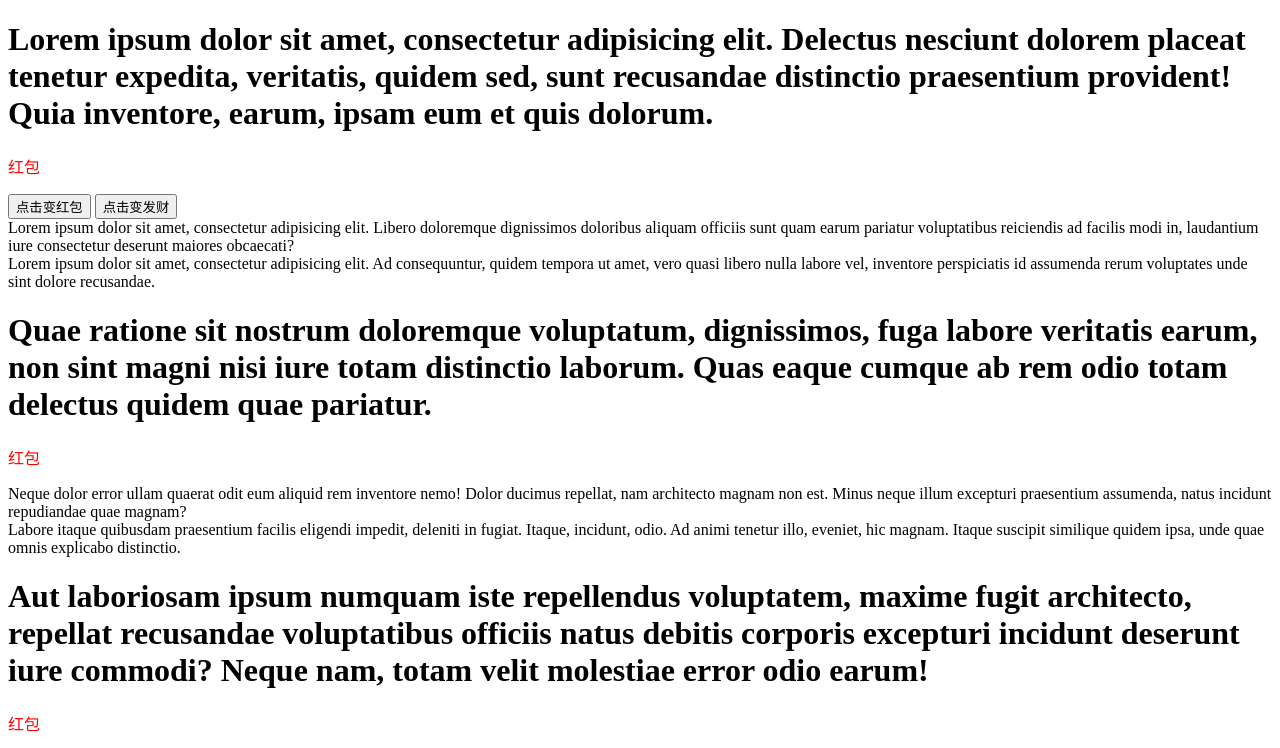
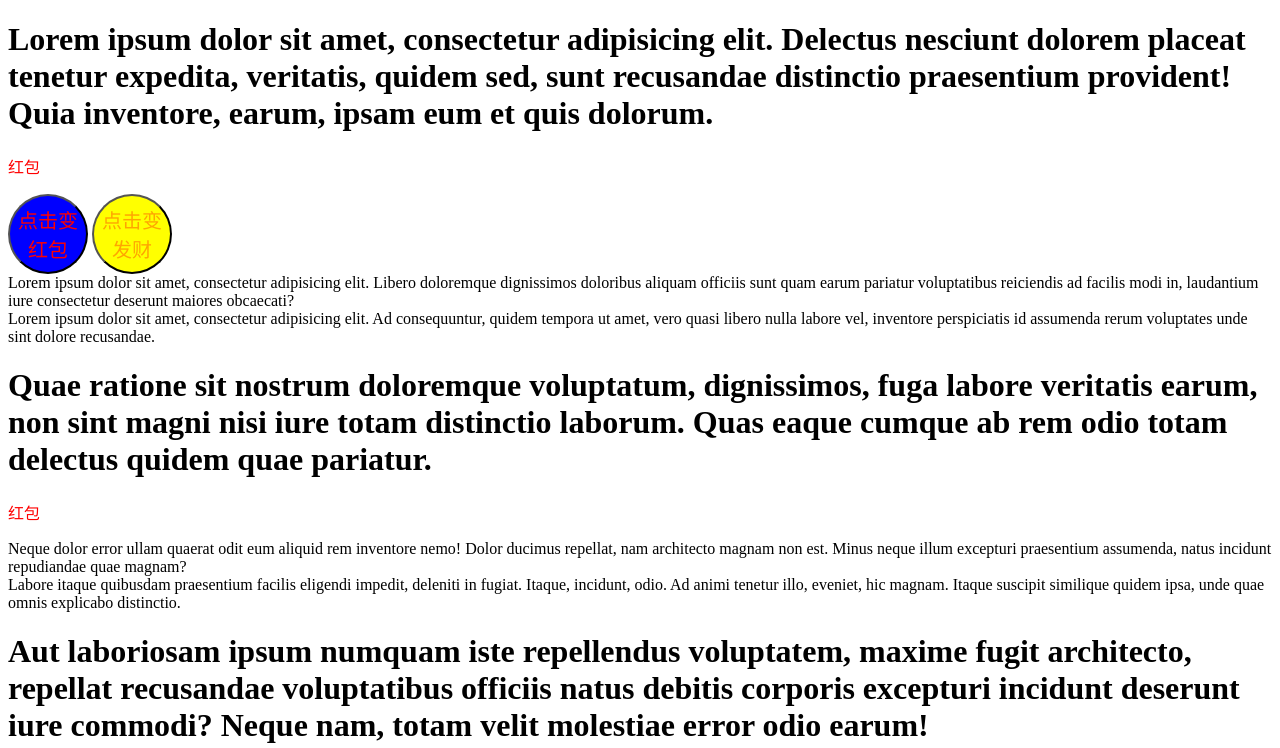
Before and after one commit to e746/miao, a plain HTML site: page red-paragraphs.html in a window 1280 px wide. Both pictures are taken after a click on the button "点击变红包". Shown: the top 748 px of the page. Drawn offline with Linux system fonts and the light colour scheme.

Commit message:
jq test2

```diff
--- a/red-paragraphs.html
+++ b/red-paragraphs.html
@@ -7,6 +7,18 @@
   <style type="text/css">
   p{color: red;}
   .boom{color: blue;}
+  button{
+    border-radius:50%;
+    width: 80px;
+    height: 80px;
+    font-size: 20px;
+    background-color: blue;
+    color: #FF0000;
+  }
+  .supercolor{
+    color: orange;
+    background-color: yellow;
+  }
   </style>
 
 </head>
@@ -23,11 +35,19 @@ function hongbao()
 {
   $("p").html("红包");
 }
+
+function anohterColor(e)
+{
+$("button").not($(e)).addClass("supercolor");
+$(e).removeClass("supercolor");
+}
 </script>
   <h1>Lorem ipsum dolor sit amet, consectetur adipisicing elit. Delectus nesciunt dolorem placeat tenetur expedita, veritatis, quidem sed, sunt recusandae distinctio praesentium provident! Quia inventore, earum, ipsam eum et quis dolorum.</h1>
   <p>Lorem ipsum dolor sit amet, consectetur adipisicing elit. Optio assumenda molestias, illo laudantium numquam delectus molestiae. Ipsam nostrum impedit, illo suscipit reprehenderit labore inventore amet perferendis quae! Numquam, mollitia, maxime.</p>
-  <button type="button" id="btn1" onclick="hongbao()">点击变红包</button>
-  <button type="button" id="btn2">点击变发财</button>
+  <div class="btn group">
+  <button type="button" id="btn1" onclick="hongbao();anohterColor(this)">点击变红包</button>
+  <button type="button" id="btn2" onclick="anohterColor(this)">点击变发财</button>
+  </div>
   <div>Lorem ipsum dolor sit amet, consectetur adipisicing elit. Libero doloremque dignissimos doloribus aliquam officiis sunt quam earum pariatur voluptatibus reiciendis ad facilis modi in, laudantium iure consectetur deserunt maiores obcaecati?</div>
   <section>Lorem ipsum dolor sit amet, consectetur adipisicing elit. Ad consequuntur, quidem tempora ut amet, vero quasi libero nulla labore vel, inventore perspiciatis id assumenda rerum voluptates unde sint dolore recusandae.</section>
   <h1>Quae ratione sit nostrum doloremque voluptatum, dignissimos, fuga labore veritatis earum, non sint magni nisi iure totam distinctio laborum. Quas eaque cumque ab rem odio totam delectus quidem quae pariatur.</h1>
```
